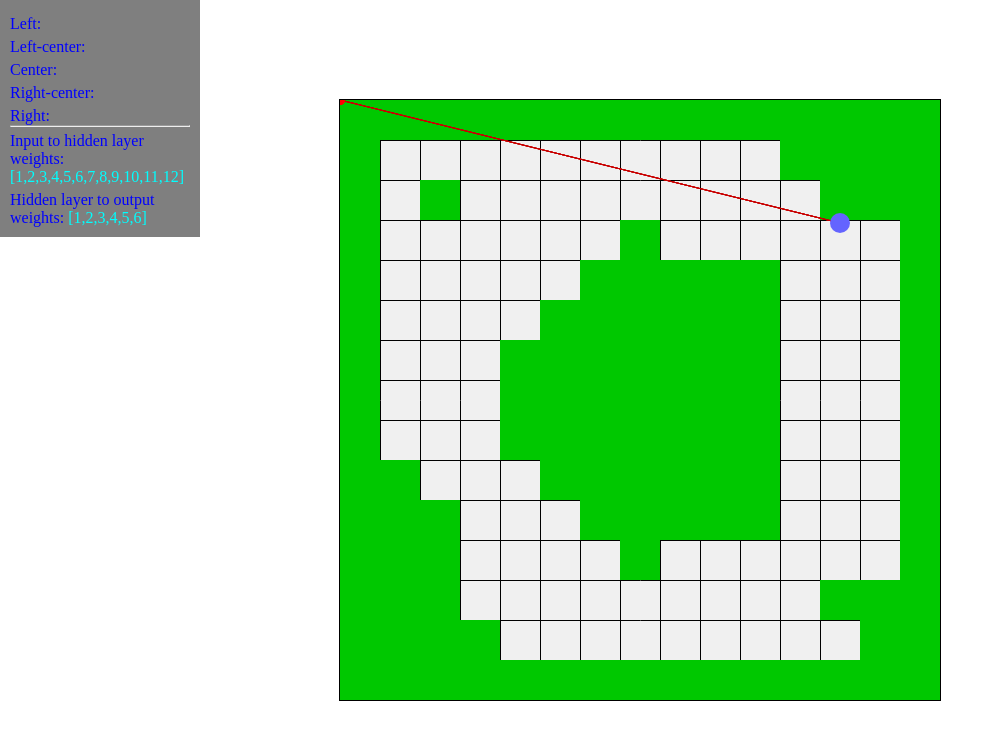
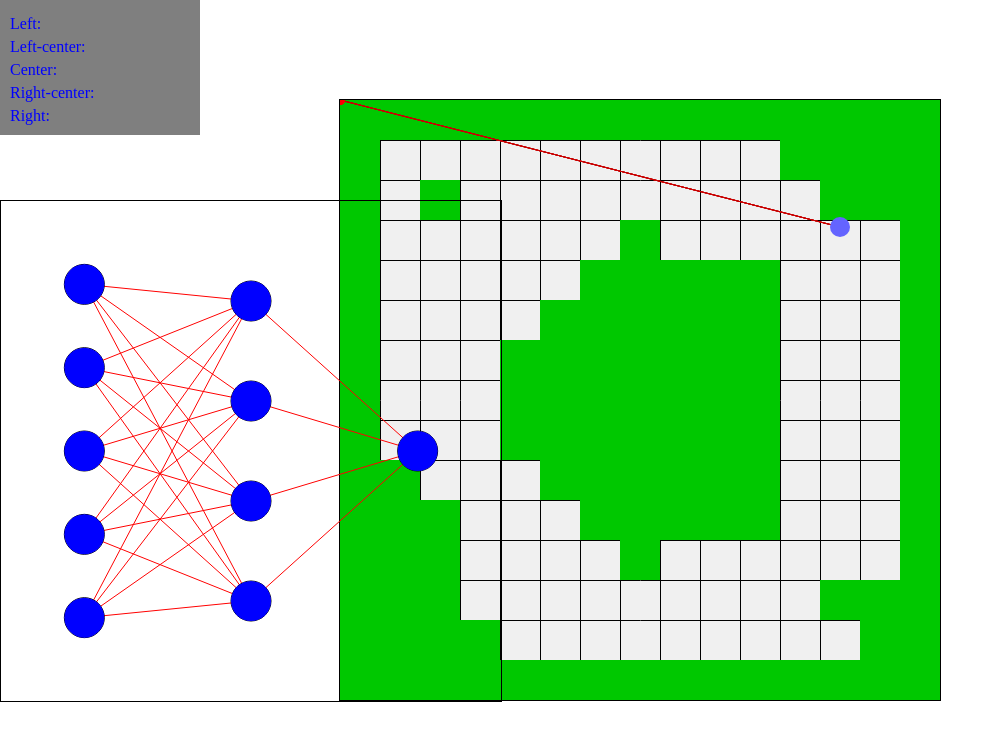
Before and after one commit to mterczynski/sensors, a website built with webpack: page index.html in a window 1280 px wide. Shown: the whole page, without its empty margins (0-1004 px from the left). Built offline with nearby package versions, Linux system fonts and the light colour scheme.

Commit message:
added NeuralNetworkVisualizer

```diff
--- a/app.ts
+++ b/app.ts
@@ -3,10 +3,12 @@ import { Player } from "./ts/Player";
 import { CollisionDetector } from "./ts/CollisionDetector";
 import { KeyHandler } from "./ts/KeyHandler";
 import { Point } from "./ts/geometries/Point";
+import { NeuralNetworkVisualizer } from "./ts/NeuralNetworkVisualizer";
+import { NeuralNetwork } from "./ts/NeuralNetwork";
 
 export class App{
     gameCanvas = <HTMLCanvasElement> document.getElementById("gameCanvas");
-    context = <CanvasRenderingContext2D>this.gameCanvas.getContext("2d");
+    ctx = <CanvasRenderingContext2D>this.gameCanvas.getContext("2d");
     collisionDetector = new CollisionDetector();
     keyHandler = new KeyHandler();
     width = 600;
@@ -14,6 +16,7 @@ export class App{
     tileSize = 40;
     levelData = new Level().getData();
     player = new Player(this.tileSize*12.5, this.tileSize*8.5);
+    neuralNetVisualizer = new NeuralNetworkVisualizer(new NeuralNetwork());
     sensors = {
         left: 0,
         leftCenter: 0,
@@ -31,12 +34,13 @@ export class App{
 
     constructor(){
         requestAnimationFrame(()=>{this.draw()});
+        this.neuralNetVisualizer.visualize();
     }
 
     draw(){
         this.player.update();
-        this.context.fillStyle = "rgb(240,240,240)";
-        this.context.fillRect(0, 0, this.width, this.height);
+        this.ctx.fillStyle = "rgb(240,240,240)";
+        this.ctx.fillRect(0, 0, this.width, this.height);
         this.drawGrid();
         this.drawObstacles();
         this.drawPlayerSensors();
@@ -57,36 +61,36 @@ export class App{
     }
 
     drawGrid(){
-        this.context.strokeStyle = "black";
-        this.context.lineWidth = 1;
+        this.ctx.strokeStyle = "black";
+        this.ctx.lineWidth = 1;
         for(let i=this.tileSize; i<this.width; i+=this.tileSize){
-            this.context.beginPath();
-            this.context.moveTo(i +.5, 0 +.5);
-            this.context.lineTo(i +.5, this.height +.5);
-            this.context.stroke();
-            this.context.closePath();
+            this.ctx.beginPath();
+            this.ctx.moveTo(i +.5, 0 +.5);
+            this.ctx.lineTo(i +.5, this.height +.5);
+            this.ctx.stroke();
+            this.ctx.closePath();
         }
         for(let i=this.tileSize; i<this.height; i+=this.tileSize){
-            this.context.beginPath();
-            this.context.moveTo(0 +.5, i +.5);
-            this.context.lineTo(this.width +.5, i +.5);
-            this.context.stroke();
-            this.context.closePath();
+            this.ctx.beginPath();
+            this.ctx.moveTo(0 +.5, i +.5);
+            this.ctx.lineTo(this.width +.5, i +.5);
+            this.ctx.stroke();
+            this.ctx.closePath();
         }
     }
 
     drawPlayer(){
-        this.context.lineWidth = 1;
-        this.context.fillStyle = 'rgb(100,100,255)';
-        this.context.strokeStyle = '#003300';
+        this.ctx.lineWidth = 1;
+        this.ctx.fillStyle = 'rgb(100,100,255)';
+        this.ctx.strokeStyle = '#003300';
 
-        this.context.beginPath();
-        this.context.arc(this.player.x, this.player.y, this.player.radius, 0, 2 * Math.PI, false);
-        this.context.fill();
+        this.ctx.beginPath();
+        this.ctx.arc(this.player.x, this.player.y, this.player.radius, 0, 2 * Math.PI, false);
+        this.ctx.fill();
     }
 
     drawPlayerSensors(){
-        this.context.strokeStyle = 'rgb(200,0,0)';
+        this.ctx.strokeStyle = 'rgb(200,0,0)';
 
         let sensorValues: Array<number> = [];
 
@@ -110,27 +114,27 @@ export class App{
             });
 
             if(isFinite(closestIntersection.x)){
-                this.context.beginPath();
-                this.context.moveTo(this.player.x, this.player.y);
-                this.context.lineTo(closestIntersection.x, closestIntersection.y);
-                this.context.stroke();
-                this.context.closePath();
+                this.ctx.beginPath();
+                this.ctx.moveTo(this.player.x, this.player.y);
+                this.ctx.lineTo(closestIntersection.x, closestIntersection.y);
+                this.ctx.stroke();
+                this.ctx.closePath();
                 sensorValues.push(closestIntersection.distanceTo(playerPos));
                 // draw arc where sensor detected wall:
-                this.context.fillStyle = '#ff0000';
+                this.ctx.fillStyle = '#ff0000';
 
-                this.context.beginPath();
-                this.context.arc(closestIntersection.x, closestIntersection.y, 5, 0, 2 * Math.PI, false);
-                this.context.fill();
+                this.ctx.beginPath();
+                this.ctx.arc(closestIntersection.x, closestIntersection.y, 5, 0, 2 * Math.PI, false);
+                this.ctx.fill();
             } else {
                 throw new Error('Sensor line is too short');
                 // if you want to work with limited-range sensors:
 
-                // this.context.beginPath();
-                // this.context.moveTo(this.player.x, this.player.y);
-                // this.context.lineTo(line.b.x, line.b.y);
-                // this.context.stroke();
-                // this.context.closePath();
+                // this.ctx.beginPath();
+                // this.ctx.moveTo(this.player.x, this.player.y);
+                // this.ctx.lineTo(line.b.x, line.b.y);
+                // this.ctx.stroke();
+                // this.ctx.closePath();
             }
         });
 
@@ -143,8 +147,8 @@ export class App{
 
     drawObstacles(){
         this.levelData.forEach((tile)=>{
-            this.context.fillStyle = "rgb(0, 200, 0)";
-            this.context.fillRect(tile.x*this.tileSize, tile.z*this.tileSize, this.tileSize, this.tileSize);
+            this.ctx.fillStyle = "rgb(0, 200, 0)";
+            this.ctx.fillRect(tile.x*this.tileSize, tile.z*this.tileSize, this.tileSize, this.tileSize);
         });
     }
 
--- a/index.html
+++ b/index.html
@@ -5,39 +5,7 @@
     <meta name="viewport" content="width=device-width, initial-scale=1.0">
     <meta http-equiv="X-UA-Compatible" content="ie=edge">
     <title>Ai - machine learning</title>
-
-    <style>
-        *{
-            padding: 0;
-            margin: 0;
-        }
-        .gameCanvas{
-            position: absolute;
-            left:50%;
-            top:50%;
-            transform: translate(-50%, -50%);
-            border: 1px solid black;
-        }
-        .stats{
-            position: absolute;
-            left: 0;
-            top: 0;
-            background: rgba(0,0,0, 0.5);
-            color: cyan;
-            padding: 10px;
-        }
-        .stats__row{
-            padding-top: 5px;
-            width: 180px;
-        }
-        .stats__row__label{
-            color: blue;
-        }
-        .stats__row__value{
-            position: absolute;
-            right: 10px;
-        }
-    </style>
+    <link rel="stylesheet" href="main.css">
 </head>
 <body>
     <canvas id="gameCanvas" class="gameCanvas" width="600" height="600"></canvas>
@@ -63,7 +31,8 @@
             <span class="stats__row__value" id="sensorsRight"> 33.32</span>
         </div>
 
-        <hr>
+        <canvas id="neuralNetCanvas" class="neuralNetCanvas" height='500' width='500'></canvas>
+        <!-- <hr>
 
        <div class="stats__row">
            <span class="stats__row__label">Input to hidden layer weights:</span>
@@ -72,10 +41,10 @@
        <div class="stats__row">
            <span class="stats__row__label">Hidden layer to output weights:</span>
            <span class="">[1,2,3,4,5,6]</span>
-       </div>
+       </div> -->
+    </div>
 
 
-    </div>
     <script src="bundle.js"></script>
 </body>
 </html>
--- /dev/null
+++ b/main.css
@@ -0,0 +1,37 @@
+*{
+    padding: 0;
+    margin: 0;
+}
+.gameCanvas{
+    position: absolute;
+    left:50%;
+    top:50%;
+    transform: translate(-50%, -50%);
+    border: 1px solid black;
+}
+.stats{
+    position: absolute;
+    left: 0;
+    top: 0;
+    background: rgba(0,0,0, 0.5);
+    color: cyan;
+    padding: 10px;
+}
+.stats__row{
+    padding-top: 5px;
+    width: 180px;
+}
+.stats__row__label{
+    color: blue;
+}
+.stats__row__value{
+    position: absolute;
+    right: 10px;
+}
+
+.neuralNetCanvas{
+    position: absolute;
+    border: 1px solid black;
+    left: 0;
+    top: 200px;
+}
--- /dev/null
+++ b/ts/NeuralNetwork.ts
@@ -0,0 +1,22 @@
+export class NeuralNetwork{
+    readonly inputSize = 5;
+    readonly hiddenLayerSize = 4;
+    readonly outputSize = 1;
+
+    private inputToHiddenWeights = [
+        [Math.random(),Math.random(),Math.random(),Math.random()],
+        [Math.random(),Math.random(),Math.random(),Math.random()],
+        [Math.random(),Math.random(),Math.random(),Math.random()],
+        [Math.random(),Math.random(),Math.random(),Math.random()],
+        [Math.random(),Math.random(),Math.random(),Math.random()],
+    ]
+    private hiddenToOutputWeights = [
+        Math.random(), Math.random(), Math.random(), Math.random()
+    ]
+
+    evaluate(inputs: Array<number>){
+        if(inputs.length != this.inputSize){
+            throw new Error(`Expected ${this.inputSize} inputs`);
+        }
+    }
+}
--- /dev/null
+++ b/ts/NeuralNetworkVisualizer.ts
@@ -0,0 +1,115 @@
+import { NeuralNetwork } from "./NeuralNetwork";
+
+export class NeuralNetworkVisualizer{
+    constructor(net: NeuralNetwork){
+        this.net = net;
+        this.calcCirclesPos();
+        // // helper lines:
+
+        // for(let i=this.width/3; i<this.width; i+=this.width/3){
+        //     this.ctx.beginPath();
+        //     this.ctx.moveTo(i, 0);
+        //     this.ctx.lineTo(i, this.height);
+        //     this.ctx.stroke();
+        //     this.ctx.closePath();
+        // }
+    }
+
+    private readonly width = 500;
+    private readonly height = 500;
+    private canvas = <HTMLCanvasElement>document.getElementById('neuralNetCanvas');
+    private ctx = <CanvasRenderingContext2D>this.canvas.getContext('2d');
+    private inputColumnCircles: Array<{x:number, y:number}> = [];
+    private hiddenLayerCircles: Array<{x:number, y:number}> = [];
+    private outputLayerCircles: Array<{x:number, y:number}> = [];
+    net: NeuralNetwork;
+
+    visualize(){
+        this.drawLines();
+        this.drawCircles();
+        // this.drawText();
+    }
+
+    calcCirclesPos(){
+        // input layer:
+        for(let i=0; i<this.net.inputSize; i++){
+            let circlePos = {x:this.width/6, y:(i+1) * this.height/(this.net.inputSize+1)};
+            this.inputColumnCircles.push(circlePos);
+        }
+
+        // hidden layer:
+        for(let i=0; i<this.net.hiddenLayerSize; i++){
+            let circlePos = {x:this.width*(1/6 + 1/3), y:(i+1) * this.height/(this.net.hiddenLayerSize+1)};
+            this.hiddenLayerCircles.push(circlePos);
+        }
+
+        // output layer:
+        for(let i=0; i<this.net.outputSize; i++){
+            let circlePos = {x:this.width*(1/6 + 2/3), y:(i+1) * this.height/(this.net.outputSize+1)};
+            this.outputLayerCircles.push(circlePos);
+        }
+    }
+
+    drawCircles(){
+        this.ctx.strokeStyle = "black"
+        this.ctx.fillStyle = 'blue';
+        this.ctx.lineWidth = 1;
+
+        // input layer:
+        for(let i=0; i<this.net.inputSize; i++){
+            this.ctx.beginPath();
+            this.ctx.arc(this.inputColumnCircles[i].x, this.inputColumnCircles[i].y, this.width/25, 0, 2*Math.PI);
+            this.ctx.stroke();
+            this.ctx.fill();
+        }
+
+        // hidden layer:
+        for(let i=0; i<this.net.hiddenLayerSize; i++){;
+            this.ctx.beginPath();
+            this.ctx.arc(this.hiddenLayerCircles[i].x, this.hiddenLayerCircles[i].y, this.width/25, 0, 2*Math.PI);
+            this.ctx.stroke();
+            this.ctx.fill();
+        }
+
+        // output layer:
+        for(let i=0; i<this.net.outputSize; i++){
+            this.ctx.beginPath();
+            this.ctx.arc(this.outputLayerCircles[i].x, this.outputLayerCircles[i].y, this.width/25, 0, 2*Math.PI);
+            this.ctx.stroke();
+            this.ctx.fill();
+        }
+    }
+
+    drawLines(){
+        this.ctx.strokeStyle = 'red';
+
+        this.inputColumnCircles.forEach(inCircle => {
+            this.hiddenLayerCircles.forEach(hidCircle => {
+                this.ctx.beginPath();
+                this.ctx.moveTo(inCircle.x, inCircle.y);
+                this.ctx.lineTo(hidCircle.x, hidCircle.y);
+                this.ctx.stroke();
+            });
+        });
+
+        this.hiddenLayerCircles.forEach(hidCircle => {
+            this.outputLayerCircles.forEach(outCircle => {
+                this.ctx.beginPath();
+                this.ctx.moveTo(hidCircle.x, hidCircle.y);
+                this.ctx.lineTo(outCircle.x, outCircle.y);
+                this.ctx.stroke();
+            });
+        });
+    }
+
+    drawText(){
+        this.ctx.font = "15px Calibri";
+        this.ctx.fillStyle = "rgb(255,255,255)";
+        this.ctx.textAlign = "center";
+
+
+        this.inputColumnCircles.forEach((circle) => {
+            this.ctx.fillText("0.5", circle.x, circle.y + 3);
+        });
+    }
+}
--- a/ts/Player.ts
+++ b/ts/Player.ts
@@ -10,7 +10,7 @@ export class Player{
     x: number;
     y: number;
     rotation = 0;
-    velocity = 7;
+    velocity = 3;
     isDead = false;
 
     getSensorLines(){
```
